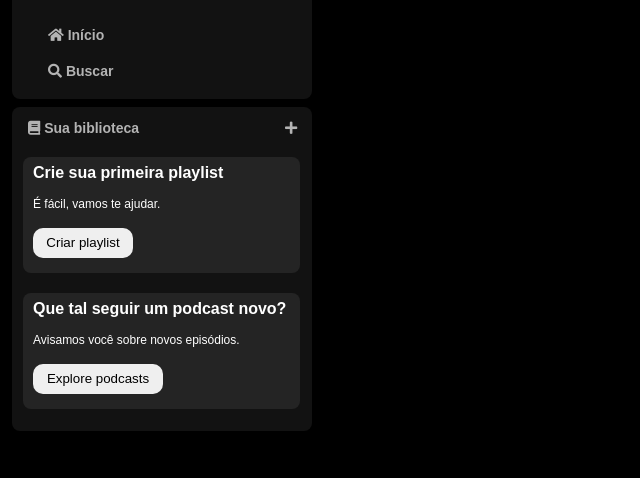
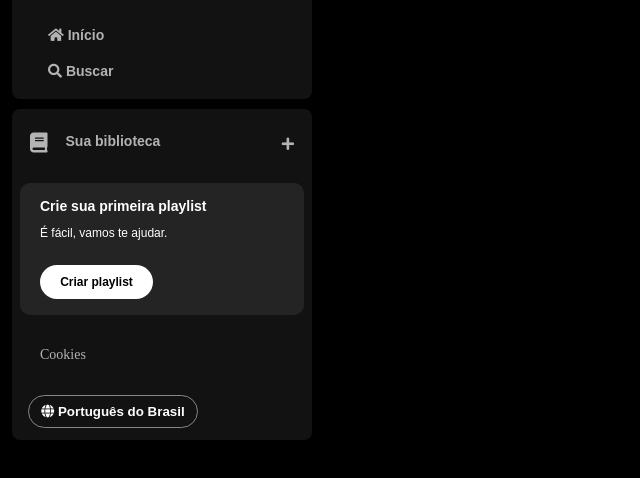
Before and after one commit to FilipeRobot/imersao-front-end-alura-2024, a plain HTML site: page index.html in a window 1280 px wide. Shown: the part 74-552 px from the top of the page, without its empty margins (0-640 px from the left). Drawn offline with Linux system fonts and the light colour scheme.

Commit message:
✨ feat(project): segunda aula Escrevendo o código visto na primeira aula
esse link pode não ser mas valido, mas o link da aula é: https://www.youtube.com/watch?v=3fPBthrfOI8

Note que, desta vez, minha resposta para o desafio proposto na aula 1 foi sobrescrita pelo conteúdo da aula. Portanto, para verificar como foi minha abordagem para resolver essa parte, você pode procurar pelo commit 'desafio aula 1' de código a22b43a.

```diff
--- a/index.html
+++ b/index.html
@@ -21,7 +21,6 @@
                     <img src="./assets/icons/logo-spotify.png" alt="Logo do Spotify">
                 </a>
             </div>
-            <div>
             <ul>
                 <li>
                     <a href="http://">
@@ -36,28 +35,38 @@
                     </a>
                 </li>
             </ul>
-            </div>
         </nav>
+
         <div class="library">
+            <div class="library__content">
                 <button class="library__button">
                     <span class="fa fa-book"></span>
                     <span>Sua biblioteca</span>
                 </button>
-            <a href="#"><span class="fa fa-plus"></span></a>
+                <span class="fa fa-plus"></span>
+            </div>
 
-            <section class="playlists">
+            <section class="section-playlist">
+                <div class="section-playlist__content">
                     <span class="text title">Crie sua primeira playlist</span>
                     <span class="text subtitle">É fácil, vamos te ajudar.</span>
 
-                <button class="btn-principal btn__criar_playlist">Criar playlist</button>
+                    <button class="section-playlist__button">
+                        <span>Criar playlist</span>
+                    </button>
+                </div>
             </section>
 
-            <section class="podcasts">
-                <span class="text title">Que tal seguir um podcast novo?</span>
-                <span class="text subtitle">Avisamos você sobre novos episódios.</span>
+            <div class="cookies">
+                <a href="">Cookies</a>
+            </div>
 
-                <button class="btn-principal btn__explorar_podcasts">Explore podcasts</button>
-            </section>
+            <div class="languages">
+                <button class="languages__button">
+                    <span class="fa fa-globe"></span>
+                    <span>Português do Brasil</span>
+                </button>
+            </div>
         </div>
     </div>
 
--- a/styles.css
+++ b/styles.css
@@ -1,6 +1,6 @@
 body {
     background-color: #000;
-    color: #fff;
+    /* color: #fff; */
 }
 
 .sidebar {
@@ -46,6 +46,130 @@ body {
     font-family: "DM Sans", sans-serif;
 }
 
+.library {
+    background-color: #121212;
+    border-radius: 8px;
+    display: flex;
+    justify-content: space-between;
+    flex-direction: column;
+    padding: 4px 8px;
+    color: #b3b3b3;
+    font-weight: 600;
+    font-size: 14px;
+    margin-top: 10px;
+}
+
+.library .library__content {
+    display: flex;
+    justify-content: space-between;
+}
+
+.library .library__button {
+    display: flex;
+    margin-right: 10px;
+    color: #b3b3b3;
+    background-color: transparent;
+    border: 0px;
+    font-size: 14px;
+    font-weight: 700;
+    font-family: "DM Sans", sans-serif;
+    text-align: center;
+    text-decoration: none;
+    text-transform: none;
+    padding: 20px 10px;
+}
+
+.library .library__button .fa {
+    font-size: 20px;
+    margin-right: 10px;
+    font-weight: 300;
+    padding-right: 8px;
+}
+
+.library .library__content .fa-plus {
+    margin: 24px 10px;
+    color: #b3b3b3;
+}
+
+.section-playlist {
+    display: flex;
+    align-items: flex-start;
+    justify-content: space-between;
+    gap: 20px;
+    background-color: #242424;
+    color: #b3b3b3;
+    font-weight: 600;
+    font-size: 14px;
+    margin: 8px 0px;
+    padding: 16px 20px;
+    border-radius: 10px;
+}
+
+.section-playlist .section-playlist__content {
+    display: flex;
+    flex-direction: column;
+}
+
+.section-playlist__content .text {
+    padding-bottom: 14px;
+    color: #fff;
+    font-family: "DM Sans", sans-serif;
+}
+
+.section-playlist__content .title {
+    font-weight: 700;
+}
+
+.section-playlist__content .subtitle {
+    font-weight: 500;
+    font-size: 12px;
+}
+
+.section-playlist__content .section-playlist__button {
+    display: flex;
+    justify-content: center;
+    background-color: #fff;
+    color: #000;
+    border-radius: 20px;
+    font-size: 12px;
+    font-weight: 700;
+    font-family: "DM Sans", sans-serif;
+    text-decoration: none;
+    text-transform: none;
+    padding: 10px;
+    margin-top: 12px;
+    border: 0px;
+    width: 113px;
+}
+
+.sidebar .cookies {
+    margin: 25px 20px;
+}
+
+.sidebar .cookies a {
+    color: #b3b3b3;
+    font-weight: 500;
+    text-decoration: none;
+}
+
+.sidebar .cookies a:hover {
+    text-decoration: underline;
+}
+
+.languages .languages__button {
+    align-items: center;
+    background-color: transparent;
+    border: 1px solid #878787;
+    color: #fff;
+    font-weight: bold;
+    cursor: pointer;
+    width: 170px;
+    margin: 8px;
+    padding: 8px;
+    border-radius: 20px;
+}
+
+/*
 .library {
     background-color: #121212;
     margin-top: 8px;
```
Lines whose indentation alone changed are shown as unchanged.
